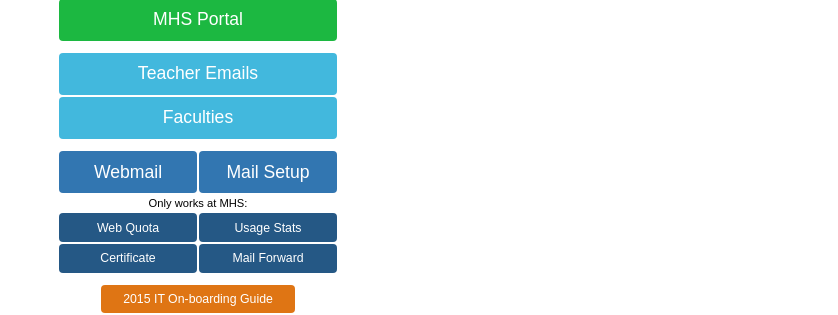
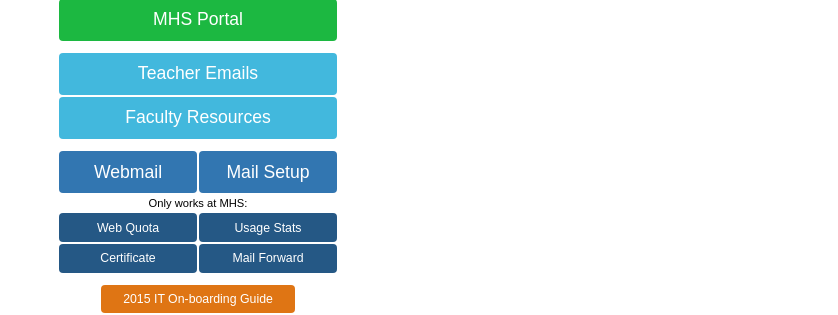
Before and after one commit to mhslinks/mhslinks.github.io, a Jekyll site: the page built from index.html, in a window 1280 px wide. Shown: the part 338-653 px from the top of the page, without its empty margins (442-1280 px from the left). Built offline with Jekyll 4.4.1, drawn with Linux system fonts in a browser that asks for light colours.

Commit message:
renamed faculties

```diff
--- a/_data/links.yml
+++ b/_data/links.yml
@@ -20,7 +20,7 @@
   size: 1-1
   colour: lightblue
 
-- name: Faculties
+- name: Faculty Resources
   url: faculties/
   size: 1-1
   colour: lightblue
```
